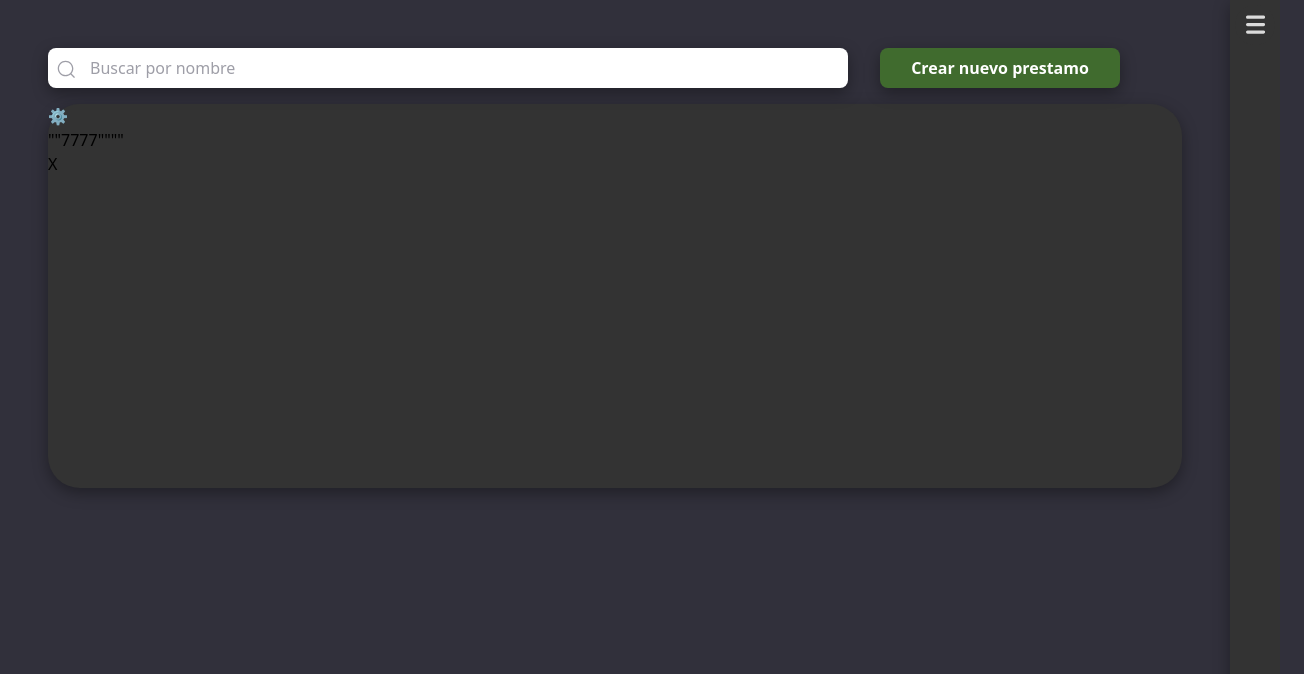
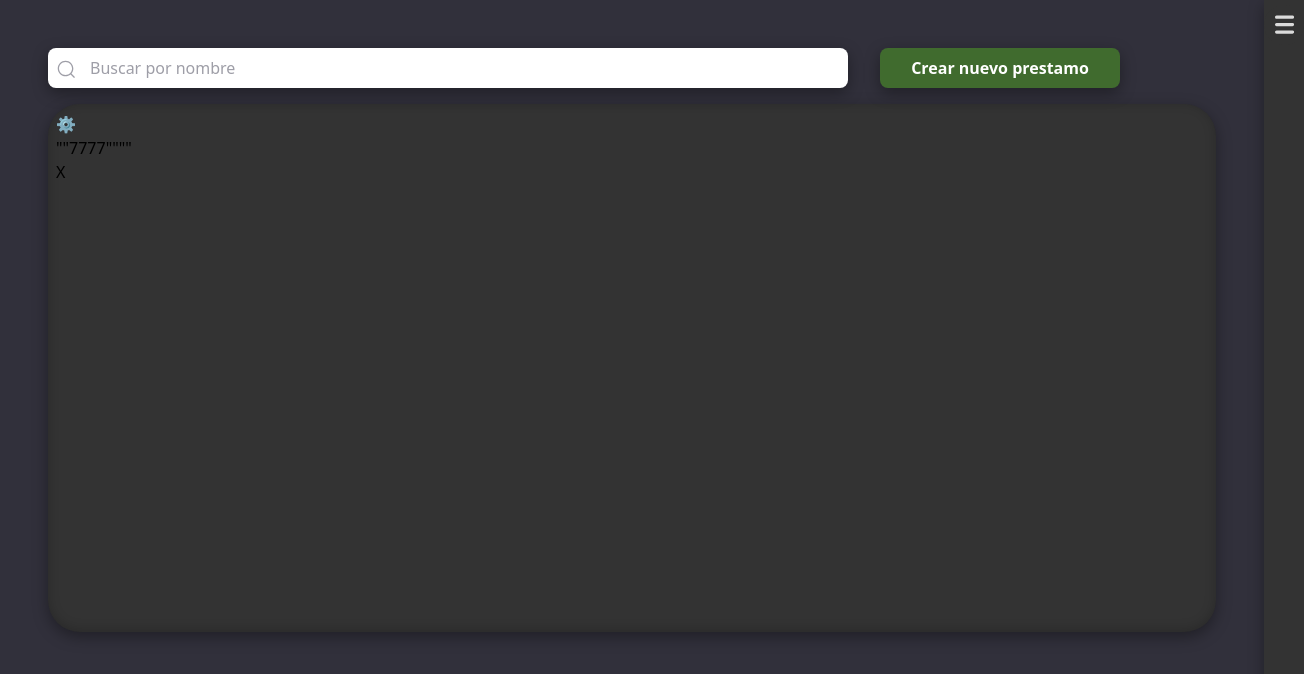
Before and after one commit to gabrieeeell/Prestamos, a React (Vite) app in the folder electron-vite-project/: page / in a window 1280 px wide. Shown: the top 674 px of the page, 1304 px wide, since content can reach past the window. Built offline with nearby package versions, Linux system fonts and the light colour scheme; no server answers.

Commit message:
Hice el scrollbar y lo puse un poco más a la izquierda del contenedor (poniendo un div dentro de otro en la lista) ahora voy a hacer que el menu se deslize

```diff
--- a/electron-vite-project/src/index.css
+++ b/electron-vite-project/src/index.css
@@ -23,4 +23,19 @@
         margin: 0;
         padding: 0;
     }
+    /* Estilos de Scrollbar para Chrome, Edge y Safari */
+*::-webkit-scrollbar {
+    width: 0.7rem;
+    padding-right: 3rem;
   }
+
+  *::-webkit-scrollbar-track {
+    background: #707070;
+  }
+
+  *::-webkit-scrollbar-thumb {
+    background-color: #858585;
+    border-radius: 2rem;
+    border: 0px solid #ffffff;
+  }
+  }
--- a/electron-vite-project/src/main.tsx
+++ b/electron-vite-project/src/main.tsx
@@ -319,12 +319,13 @@ const Lista = () => {
         <Buscador nombreBuscador={nombreBuscador} cambiarNombreBuscador={cambiarNombreBuscador}/>
         <BotonNuevoPrestamo/>
       </div>
-      <div id="divLista" className='bg-oscuro rounded-1 shadow-1 h-96'> {/*Después subir por que eran 33 rem*/}
-        <ul>
+      <div id="probandoEncerrarDivLista" className='w-[73rem] shadow-1 shadow-interno bg-oscuro rounded-1 h-[33rem]'>
+        <div id="divLista" className='w-11/12 overflow-y-auto bg-transparent rounded-1 h-[33rem]'> {/*Después subir por que eran 33 rem*/}
+          <ul className='w-11/12'>
             {prestamos.map((prestamo, index) => {
               if (prestamo["Nombre"].toLowerCase().includes(nombreBuscador.toLowerCase())) {
                 return (
-                <div key={index}>
+                  <div className="m-2 w-11/12" key={index}>
                     <BotonConfiguracionPrestamo/>
                     <li>{[JSON.stringify(prestamo["Nombre"]),JSON.stringify(prestamo["Dias restantes"]),JSON.stringify(prestamo["Cobro"]),JSON.stringify(prestamo["Detalles"]),JSON.stringify(prestamo["Fecha limite"])]}</li>
                     <button onClick={() => handleFinalizarPrestamo(index)}>X</button>
@@ -335,6 +336,7 @@ const Lista = () => {
               }
             })}
           </ul>
+        </div>
       </div>
     </div>
     <MenuBoton3Rayas/>
--- a/electron-vite-project/tailwind.config.js
+++ b/electron-vite-project/tailwind.config.js
@@ -7,8 +7,9 @@ module.exports = {
       width: {
         '80rem': '80rem', // Definimos el ancho personalizado de 80rem
       },
-      boxShadow: {
+      boxShadow: { "para llamarlo es:":{/*shadow-(clave)*/},
         '1': 'rgba(0, 0, 0, 0.35) 0px 5px 15px',
+        'interno':'rgba(0, 0, 0, 0.35) 0px 5px 15px, rgba(0, 0, 0, 0.20) 0px -2px 12px 0px inset',
       },
       borderRadius:{
         '1':'2rem'
```
Also changed, not shown: 1 other file (tests, documents, lock files or other folders). Lines whose indentation alone changed are shown as unchanged.
